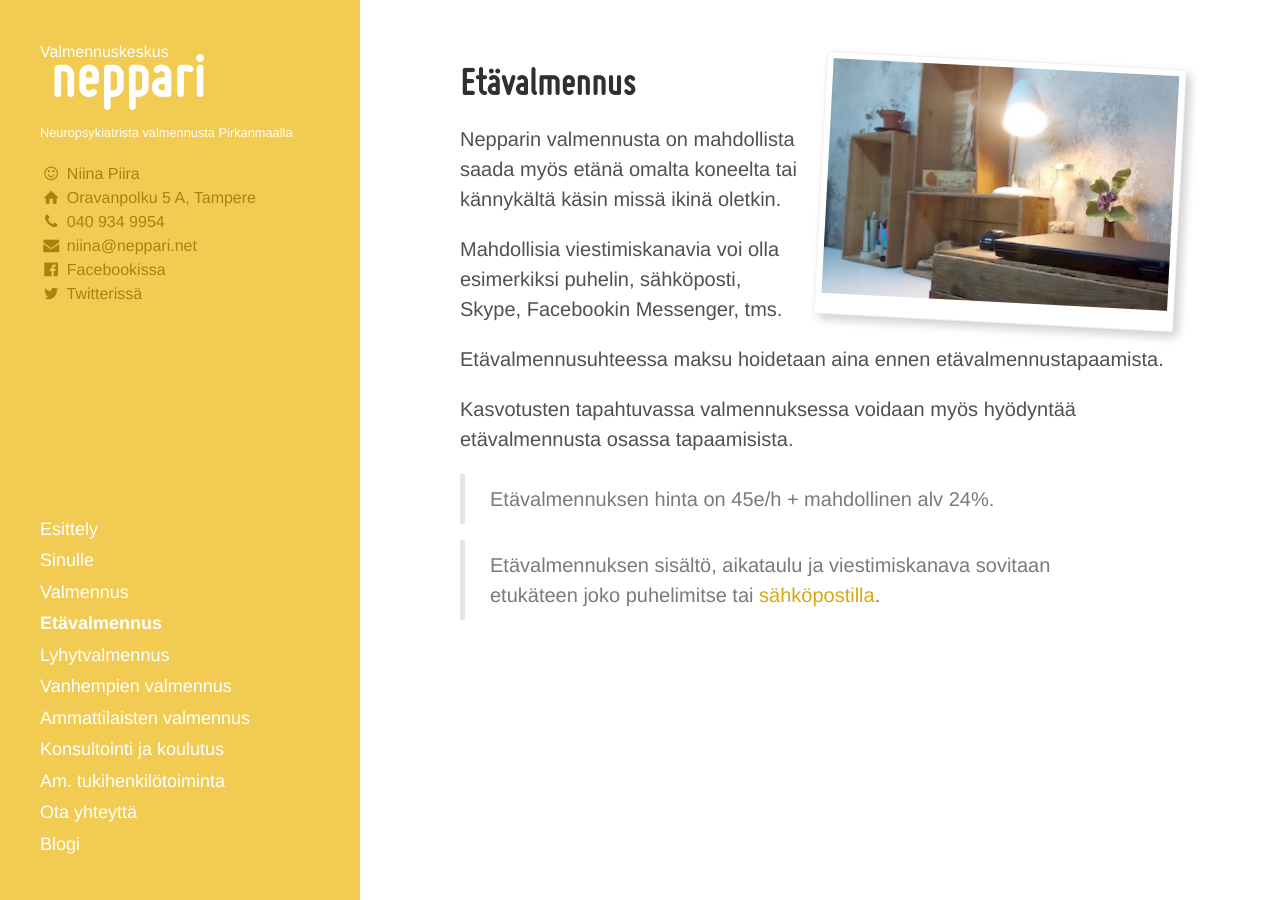
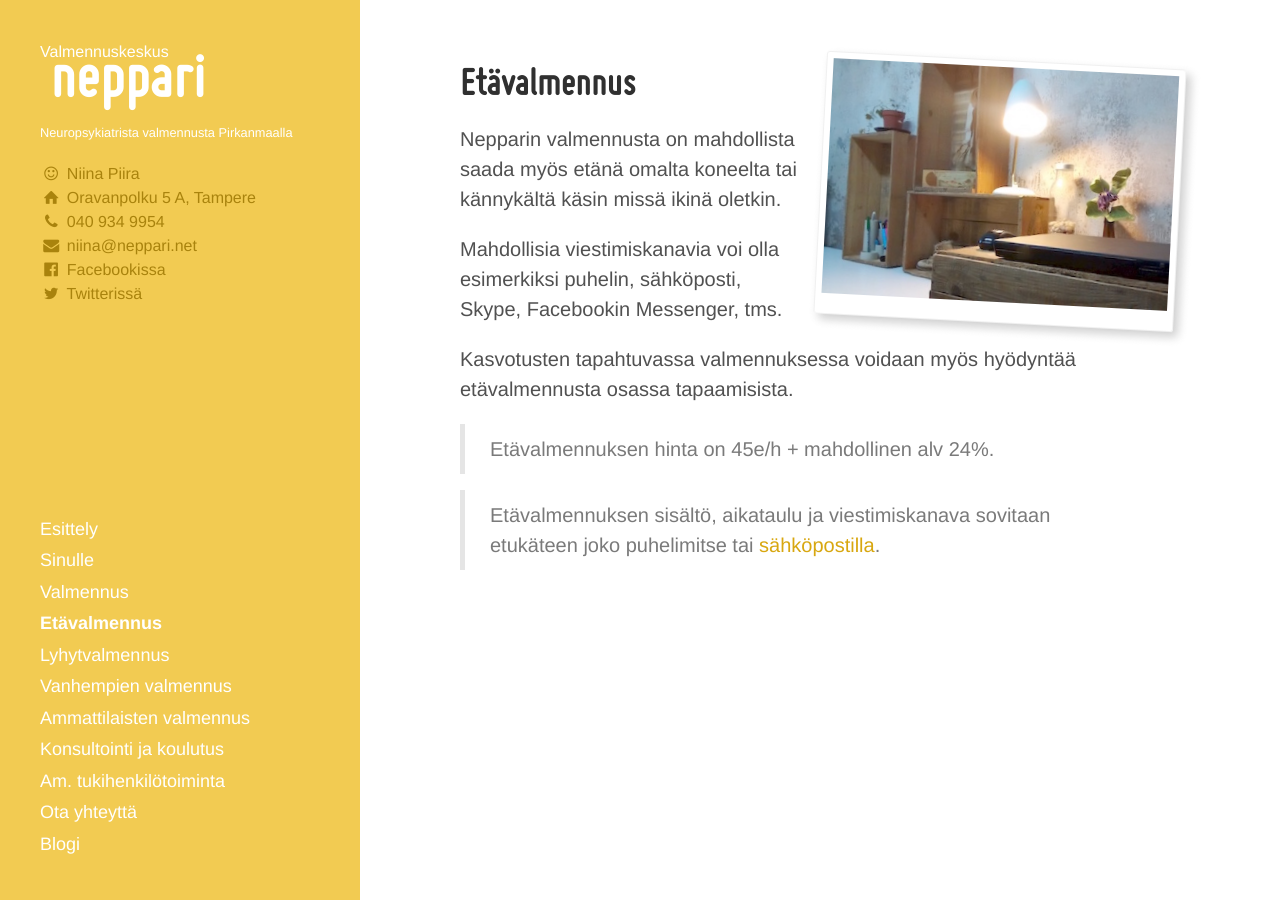
Before and after one commit to niinapiira/neppari.net, a Jekyll site: the page built from etavalmennus.md, in a window 1280 px wide. Built offline with Jekyll 4.4.1, drawn with Linux system fonts in a browser that asks for light colours.

Commit message:
Updated etavalmennus.md

```diff
--- a/etavalmennus.md
+++ b/etavalmennus.md
@@ -14,8 +14,6 @@ Nepparin valmennusta on mahdollista saada myös etänä omalta koneelta tai kän
 
 Mahdollisia viestimiskanavia voi olla esimerkiksi puhelin, sähköposti, Skype, Facebookin Messenger, tms.
 
-Etävalmennusuhteessa maksu hoidetaan aina ennen etävalmennustapaamista.
-
 Kasvotusten tapahtuvassa valmennuksessa voidaan myös hyödyntää etävalmennusta osassa tapaamisista.
 
 > Etävalmennuksen hinta on 45e/h + mahdollinen alv 24%.
```
